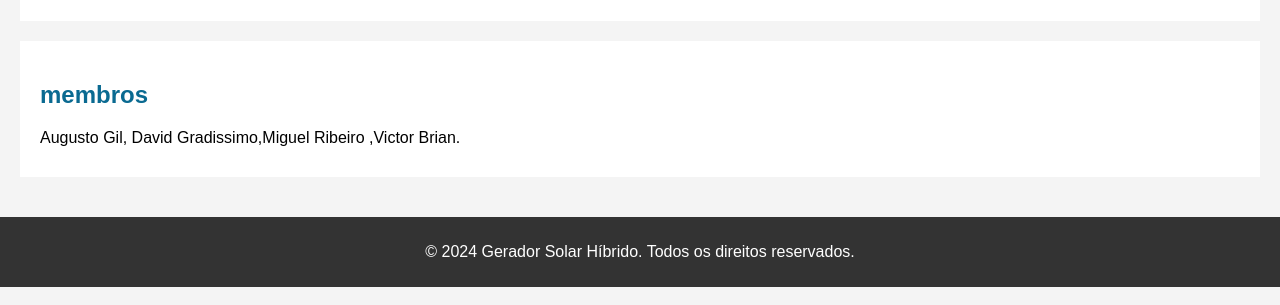
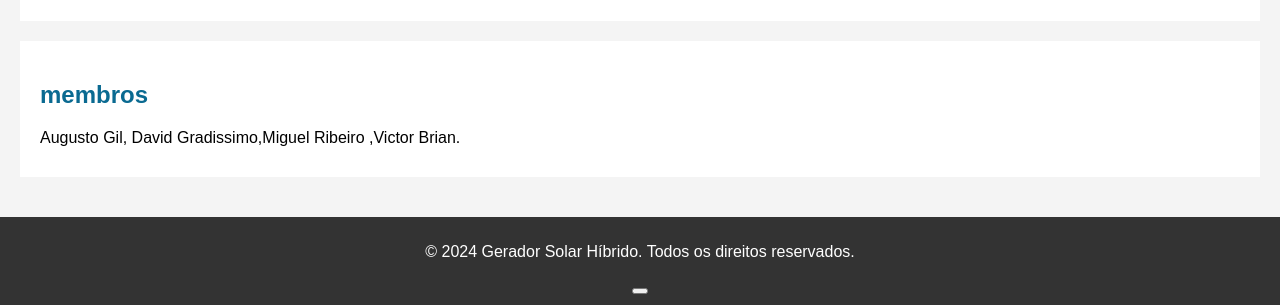
Before and after one commit to MiguelRibeiro16/projeto_fisica_12, a plain HTML site: page index.html in a window 1280 px wide. Shown: the part 2505-2810 px from the top of the page. Drawn offline with Linux system fonts and the light colour scheme.

Commit message:
Update index.html

```diff
--- a/index.html
+++ b/index.html
@@ -77,6 +77,9 @@
     </div>
     <footer class="footer">
         <p class="footer__text">&copy; 2024 Gerador Solar Híbrido. Todos os direitos reservados.</p>
+        <a href="https://youtu.be/xvFZjo5PgG0">
+            <button class="butaosecreto"> </button>
+        </a>
     </footer>
 </body>
 </html>
```
